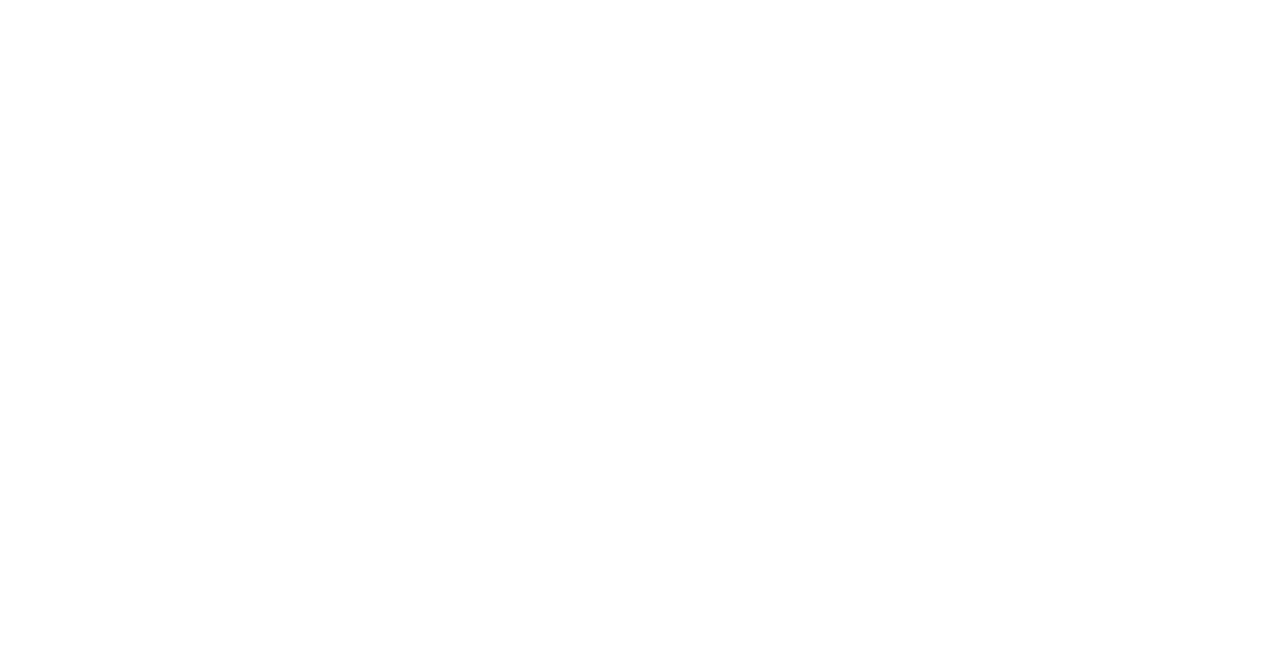
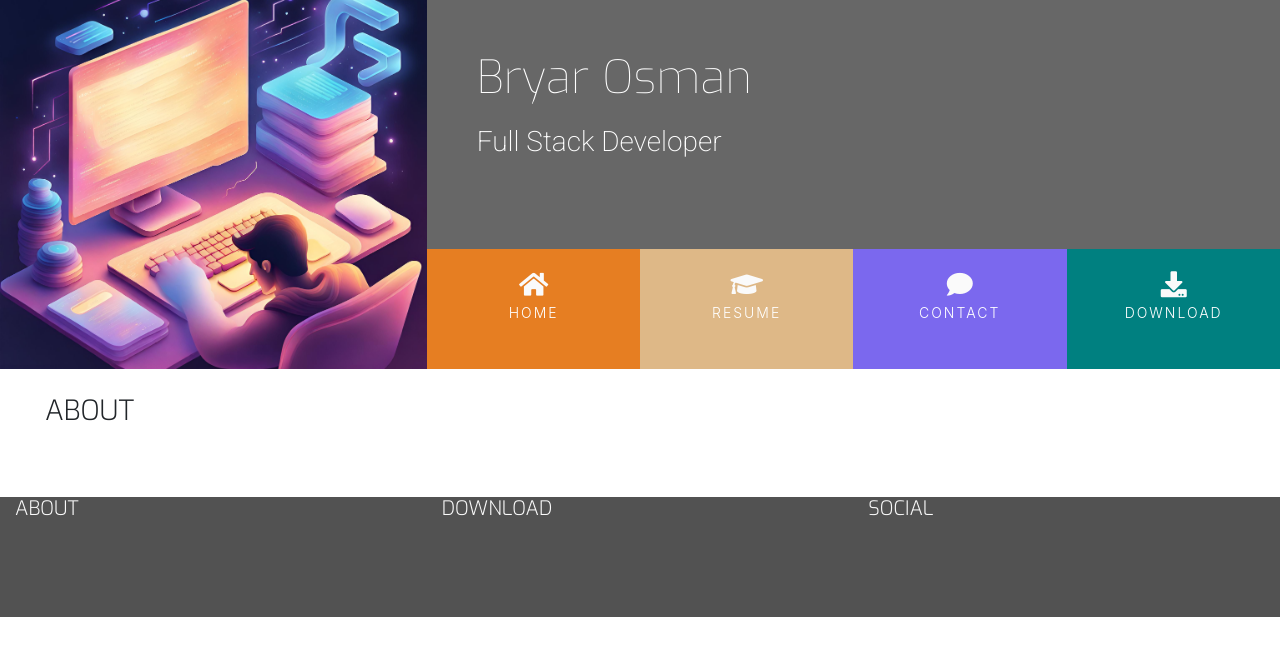
Before and after one commit to Bryaro/Resume-Project, a plain HTML site: page index.html in a window 1280 px wide. Drawn offline with nearby package versions, Linux system fonts and the light colour scheme.

Commit message:
finishing index page, added CSS and other pages

```diff
--- /dev/null
+++ b/assets/css/style.css
@@ -0,0 +1,154 @@
+@import url('https://fonts.googleapis.com/css?family=Roboto:100,200,300,400,500,600,700|Exo:100,200,300,400,500,600,700');
+
+/* ----------------colors-------------- */
+
+.bg-color-name-title {
+    background-color: #676767 ;
+}
+
+.bg-color-three-reasons {
+    background-color: #fff;
+}
+
+.ui-menu-color-home {
+background-color: #e67e22;
+}
+
+.ui-menu-color-resume {
+    background-color: burlywood;
+    }
+
+.ui-menu-color-contact {
+    background-color: mediumslateblue;
+    }
+
+ .ui-menu-color-download {
+    background-color: teal;
+    }
+
+/* ----------------Special paddings/margins/text-------------- */
+
+h1,h2,h3,h4 {
+    margin: 0;
+}
+
+.uppercase {
+    text-transform: uppercase;
+}
+
+.general-sub {
+    font-family: "Exo", sans-serif;
+    font-weight: 300;
+    color: #fafafa;
+}
+
+.row row-table {
+    display: table;
+}
+
+.section-column {
+    display: table-cell;
+    padding: 0 30px 30px;
+    float: none;
+}
+
+.section-hedding {
+    font-family: "Exo", sans-serif;
+    font-weight: 300;
+    margin-top: 25px;
+    margin-bottom: 40px;
+}
+
+/* ----------------heading-------------- */
+header {
+    margin: 0;
+}
+
+.heading {
+    margin-left: 50px;
+}
+
+.logo {
+    background: url("../images/bryar.jpg");
+    background-position: center;
+    background-repeat: no-repeat;
+    background-size: cover;
+    min-height: 360px;
+    transition: all .5s ease-in-out;
+    -moz-transition: all .5s ease-in-out;
+    -webkit-transition: all .5s ease-in-out;
+}
+
+.name {
+    font-family: "Exo", sans-serif;
+    font-weight: 100;
+    font-size: 46px;
+    margin-top: 50px;
+    color: #fff;
+}
+
+.title {
+    font-family: "Roboto", sans-serif;
+    font-weight: 200;
+    font-size: 28px;
+    margin-top: 20px;
+    margin-bottom: 90px;
+    color: #fff;
+}
+
+.list-inline-item:not(:last-child) {
+    margin: 0;
+}
+
+.menucontainer {
+    font-size: 0;
+}
+
+#nav {
+    margin: 0;
+}
+
+#nav li {
+    font-size: 14px;
+    padding: 0;
+}
+
+.menuitem {
+    height: 120px;
+    text-align: center;
+    padding: 0;
+}
+
+.menuitem a {
+    width: 100%;
+    text-decoration: none;
+    color: white;
+    height: 120px;
+}
+
+.menuitem a i {
+    padding-top: 22px;
+    display: block;
+    color: #fafafa;
+    font-size: 26px;
+}
+
+.menuitem span {
+    display:  block;
+    width: 100%;
+    padding-top: 5px;
+    text-align: center;
+    text-transform: uppercase;
+    font-size: 14px;
+    font-weight: 300;
+    letter-spacing: 2px;
+}
+
+/* ----------------footer-------------- */
+
+footer {
+    background-color: #525252;
+    color: #fafafa;
+    min-height: 120px;
+    margin: 0;
+}
--- a/index.html
+++ b/index.html
@@ -5,16 +5,66 @@
     <meta name="viewport" content="width=device-width, initial-scale=1.0">
     <link rel="stylesheet" href="https://maxcdn.bootstrapcdn.com/bootstrap/4.2.1/css/bootstrap.min.css" type="text/css" />
     <link rel="stylesheet" href="https://use.fontawesome.com/releases/v5.0.10/css/all.css" integrity="sha384-+d0P83n9kaQMCwj8F4RJB66tzIwOKmrdb46+porD/OvrJ+37WqIM7UoBtwHO6Nlg" crossorigin="anonymous">
+    <link rel="stylesheet" href="https://cdnjs.cloudflare.com/ajax/libs/hover.css/2.1.1/css/hover-min.css" type="text/css" />
+    <link rel="stylesheet" href="/assets/css/style.css">
     <title>Bryar</title>
 </head>
 <body>
     <header>
+        <div class="row no-gutters">
+            <a href="index.html" class="col-md-4 logo">
 
+            </a>
+            <div class="col-md-8">
+                <div class="row bg-color-name-title no-gutters">
+                    <div class="col heading">
+                        <h1 class="name">Bryar Osman</h1>
+                        <h2 class="title">Full Stack Developer</h2>
+                    </div>
+                </div>
+                <div class="row no-gutters">
+                    <div class="col">
+                        <ul id="nav" class="list-inline menucontainer">
+                            <li class="col-6 col-sm-3 ui-menu-color-home list-inline-item menuitem">
+                                <a href="#" class="hvr-sweep-to-bottom"><i class="fa fa-home" aria-hidden="true"></i><span>Home</span></a>
+                            </li>
+                            <li class="col-6 col-sm-3 ui-menu-color-resume list-inline-item menuitem">
+                                <a href="#" class="hvr-sweep-to-bottom"><i class="fa fa-graduation-cap" aria-hidden="true"></i><span>Resume</span></a>
+                            </li>
+                            <li class="col-6 col-sm-3 ui-menu-color-contact list-inline-item menuitem">
+                                <a href="#" class="hvr-sweep-to-bottom"><i class="fas fa-comment" aria-hidden="true"></i><span>Contact</span></a>
+                            </li>
+                            <li class="col-6 col-sm-3 ui-menu-color-download list-inline-item menuitem">
+                                <a href="#" class="hvr-sweep-to-bottom"><i class="fa fa-download" aria-hidden="true"></i><span>Download</span></a>
+                            </li>
+                        </ul>
+                    </div>
+                </div>
+            </div>
+        </div>
     </header>
-    <section>
+    <section class="container-fluid">
+        <div class="row row-table">
+            <div class="col-md-8 bg-color-three-reasons section-column">
+                <div class="col">
+                    <h3 class="section-hedding uppercase">About</h3>
+                </div>
+            </div>
+        </div>
 
     </section>
-    <footer>
+    <footer class="container-fluid">
+        <div class="row">
+            <div class="col-sm-4">
+                <h5 class="uppercase general-sub">About</h5>
+            </div>
+            <div class="col-sm-4">
+                <h5 class="uppercase general-sub">Download</h5>
+            </div>
+            <div class="col-sm-4">
+                <h5 class="uppercase general-sub" >Social</h5>
+            </div>
+        </div>
 
     </footer>
 </body>
```
Also changed, not shown: assets/images/bryar.jpg (added), contact.html (added), resume.html (added).
